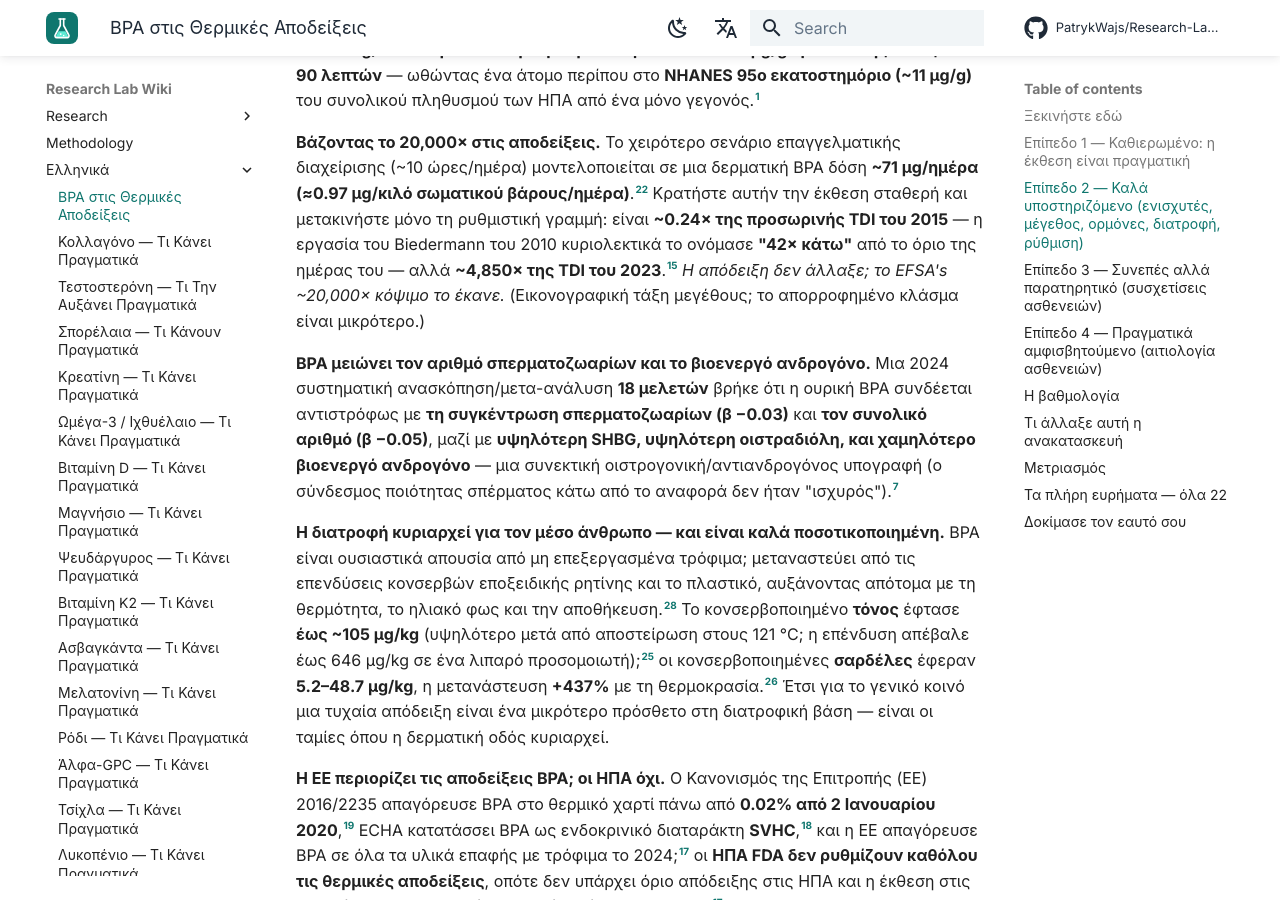
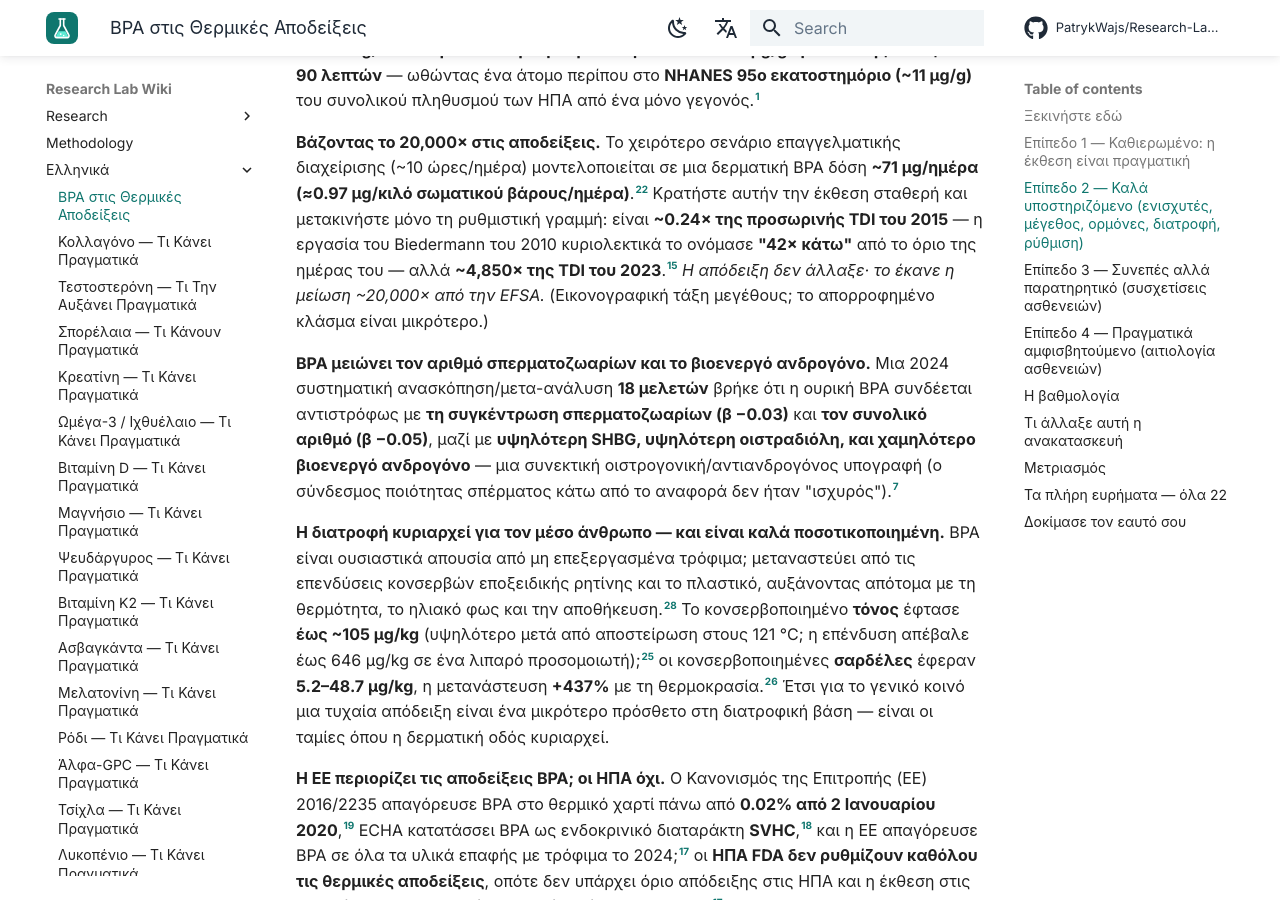
Before and after one commit to PatrykWajs/Research-Lab-Wiki, an MkDocs documentation site: the page built from docs/el/bpa-thermikes-apodeixeis.md, in a window 1280 px wide and 900 px high, scrolled down 5396 px. Built offline with MkDocs 1.6.1 and Material for MkDocs 9.7.7, drawn with Linux system fonts in a browser that asks for light colours; comment, search, counter and statistics services are not loaded.

Commit message:
fix: Greek wording, bpa L77 'EFSA's ... κόψιμο' -> 'η μείωση ~20,000× από την EFSA' (and the Greek question mark that read as a question), omega-3 'πεμπτημορίου'; el_parity 22/22
Co-Authored-By: Claude Opus 5.5 <noreply@anthropic.com>

```diff
--- a/docs/el/bpa-thermikes-apodeixeis.md
+++ b/docs/el/bpa-thermikes-apodeixeis.md
@@ -74,7 +74,7 @@ description: Πώς η δισφαινόλη Α από τις αποδείξει
 
 **Το απολυμαντικό χεριών και τα λιπαρά χέρια είναι ισχυροί ενισχυτές.** Οι ενισχυτές διείσδυσης στα απολυμαντικά/λοσιόν ανοίγουν το φραγμό του δέρματος: μετά τη χρήση απολυμαντικού, **έως 185× περισσότερη BPA μεταφέρθηκε από μια απόδειξη σε ένα υγρό χέρι από ένα ξηρό χέρι**.[^S1] Στο χειρότερο σενάριο (απολυμαντικό → κράτημα απόδειξης → κατανάλωση φαγητού με τα δάχτυλα), η μη συζευγμένη **ορός BPA έφτασε στο ~7&nbsp;ng/mL** και **η συνολική ουρική BPA έφτασε στο ~20&nbsp;µg/g κρεατινίνης εντός 90&nbsp;λεπτών** — ωθώντας ένα άτομο περίπου στο **NHANES 95ο εκατοστημόριο (~11&nbsp;µg/g)** του συνολικού πληθυσμού των ΗΠΑ από ένα μόνο γεγονός.[^S1]
 
-**Βάζοντας το 20,000× στις αποδείξεις.** Το χειρότερο σενάριο επαγγελματικής διαχείρισης (~10&nbsp;ώρες/ημέρα) μοντελοποιείται σε μια δερματική BPA δόση **~71&nbsp;μg/ημέρα (≈0.97&nbsp;μg/κιλό σωματικού βάρους/ημέρα)**.[^S23] Κρατήστε αυτήν την έκθεση σταθερή και μετακινήστε μόνο τη ρυθμιστική γραμμή: είναι **~0.24× της προσωρινής TDI του 2015** — η εργασία του Biedermann του 2010 κυριολεκτικά το ονόμασε **"42× κάτω"** από το όριο της ημέρας του — αλλά **~4,850× της TDI του 2023**.[^S15] *Η απόδειξη δεν άλλαξε; το EFSA's ~20,000× κόψιμο το έκανε.* (Εικονογραφική τάξη μεγέθους; το απορροφημένο κλάσμα είναι μικρότερο.)
+**Βάζοντας το 20,000× στις αποδείξεις.** Το χειρότερο σενάριο επαγγελματικής διαχείρισης (~10&nbsp;ώρες/ημέρα) μοντελοποιείται σε μια δερματική BPA δόση **~71&nbsp;μg/ημέρα (≈0.97&nbsp;μg/κιλό σωματικού βάρους/ημέρα)**.[^S23] Κρατήστε αυτήν την έκθεση σταθερή και μετακινήστε μόνο τη ρυθμιστική γραμμή: είναι **~0.24× της προσωρινής TDI του 2015** — η εργασία του Biedermann του 2010 κυριολεκτικά το ονόμασε **"42× κάτω"** από το όριο της ημέρας του — αλλά **~4,850× της TDI του 2023**.[^S15] *Η απόδειξη δεν άλλαξε· το έκανε η μείωση ~20,000× από την EFSA.* (Εικονογραφική τάξη μεγέθους; το απορροφημένο κλάσμα είναι μικρότερο.)
 
 **BPA μειώνει τον αριθμό σπερματοζωαρίων και το βιοενεργό ανδρογόνο.** Μια 2024 συστηματική ανασκόπηση/μετα-ανάλυση **18 μελετών** βρήκε ότι η ουρική BPA συνδέεται αντιστρόφως με **τη συγκέντρωση σπερματοζωαρίων (β −0.03)** και **τον συνολικό αριθμό (β −0.05)**, μαζί με **υψηλότερη SHBG, υψηλότερη οιστραδιόλη, και χαμηλότερο βιοενεργό ανδρογόνο** — μια συνεκτική οιστρογονική/αντιανδρογόνος υπογραφή (ο σύνδεσμος ποιότητας σπέρματος κάτω από το αναφορά δεν ήταν "ισχυρός").[^S7]
 
```
Also changed, not shown: docs/el/omega-3-ichthelaio.md (+1 -1 lines).
